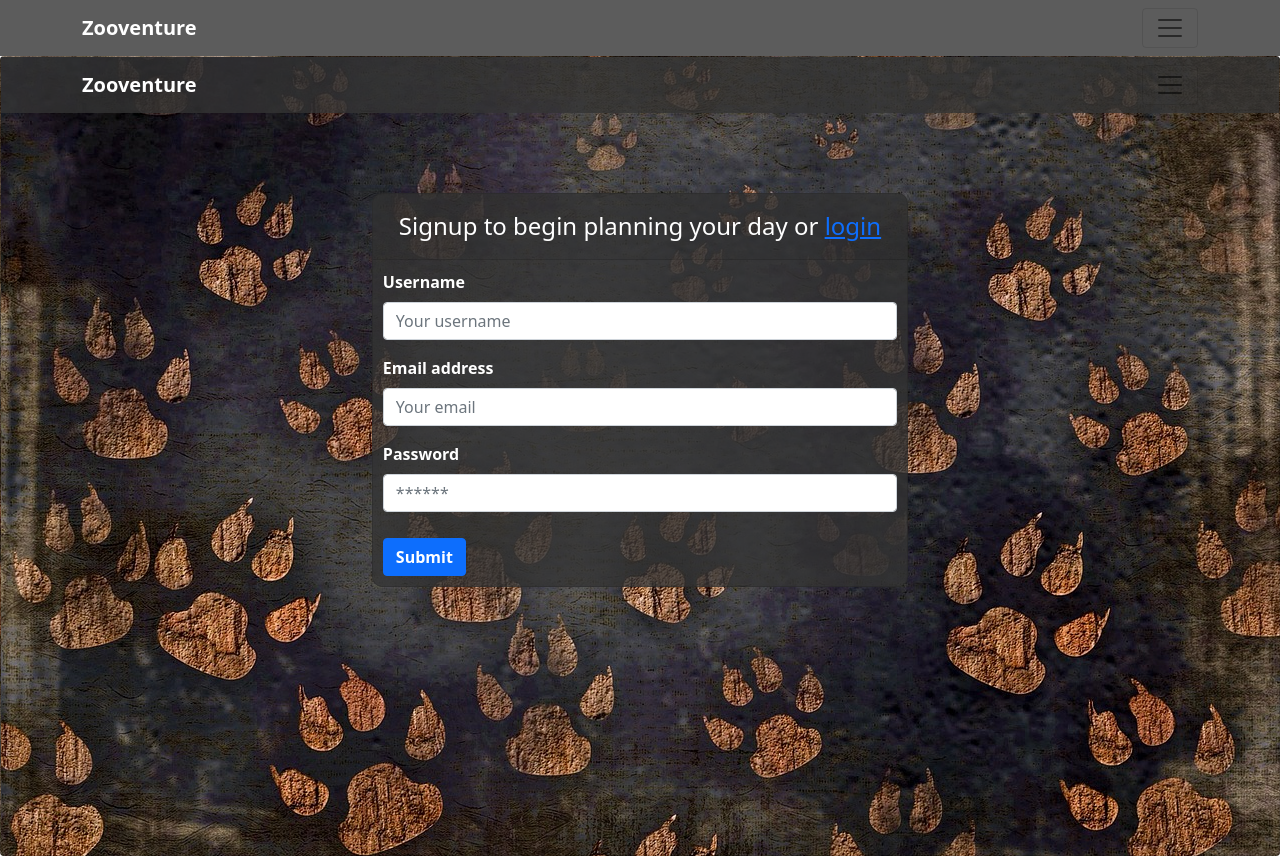
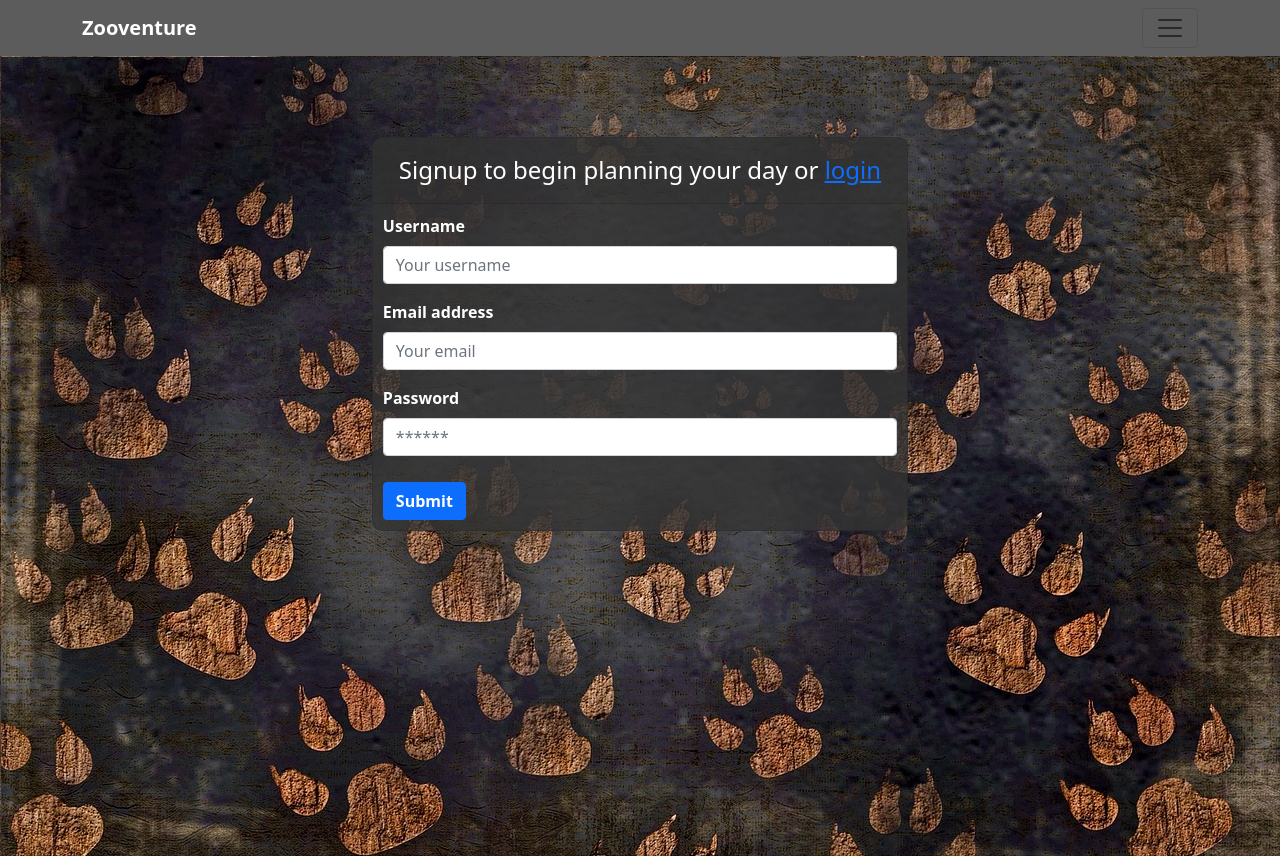
Before and after one commit to niccolosaurus/zooventure, a React (Create React App) app in the folder client/: page /signup in a window 1280 px wide. Built offline with nearby package versions, Linux system fonts and the light colour scheme; the HTML template or start-up script is replaced by a standard one.

Commit message:
moved header

```diff
--- a/client/src/pages/Signup.js
+++ b/client/src/pages/Signup.js
@@ -44,8 +44,8 @@ const Signup = () => {
   return (
     <main className="flex-row justify-center">
       <div >
-        <div className="card" style={{ display: "flex", alignItems: "center", height: "100vh",justifyContent: 'start',backgroundImage: `url(${background})` }} >
-          <Header/>
+        <div className="card" style={{ borderRadius:"0px", display: "flex", alignItems: "center", height: "100vh",justifyContent: 'start',backgroundImage: `url(${background})` }} >
+
           {/* <h4  style={{margin: '10px' ,borderRadius:"10px"}}  className="card-header bg-dark text-light p-2" >Sign up to begin your adventure or <a href='/login'>login</a></h4> */}
           {/* <div style={{ height: "100vh" }} className="card-body"> */}
             {data ? (
```
